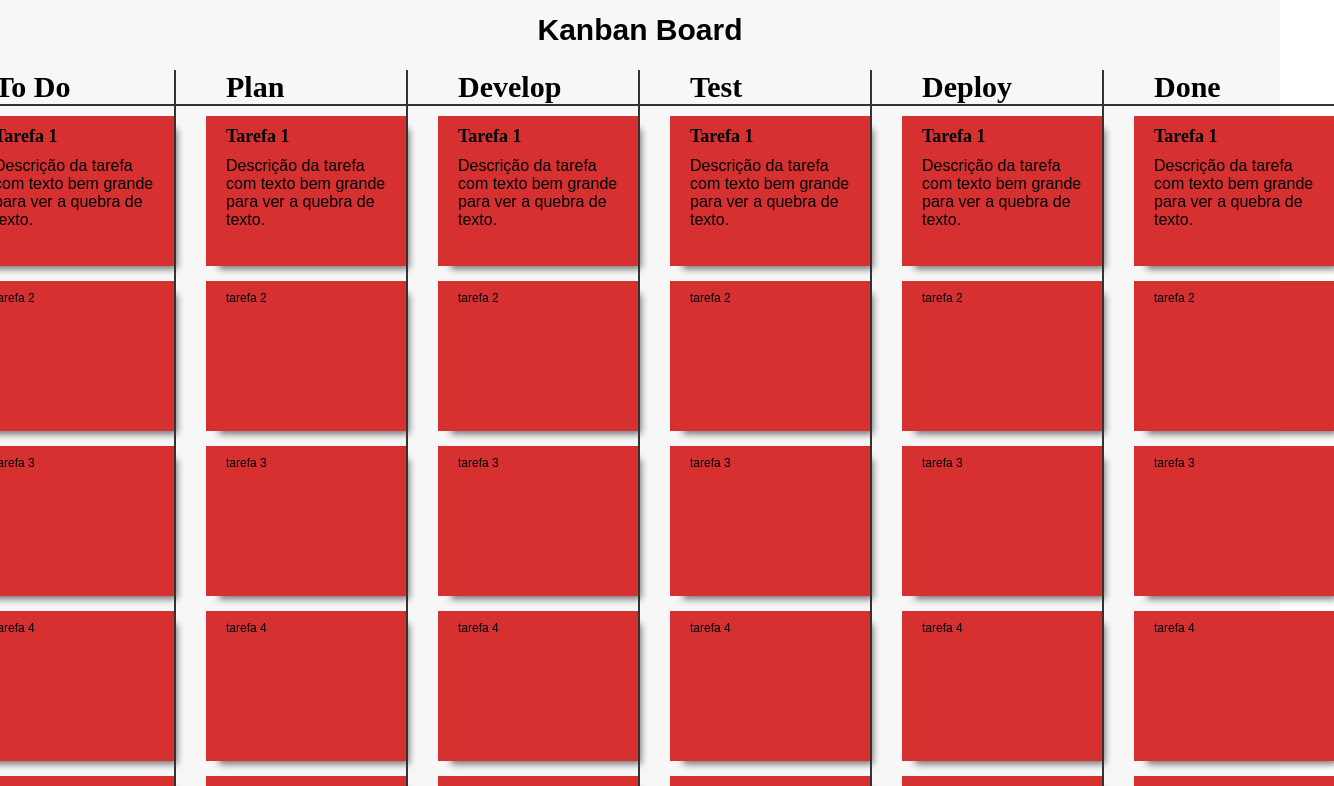
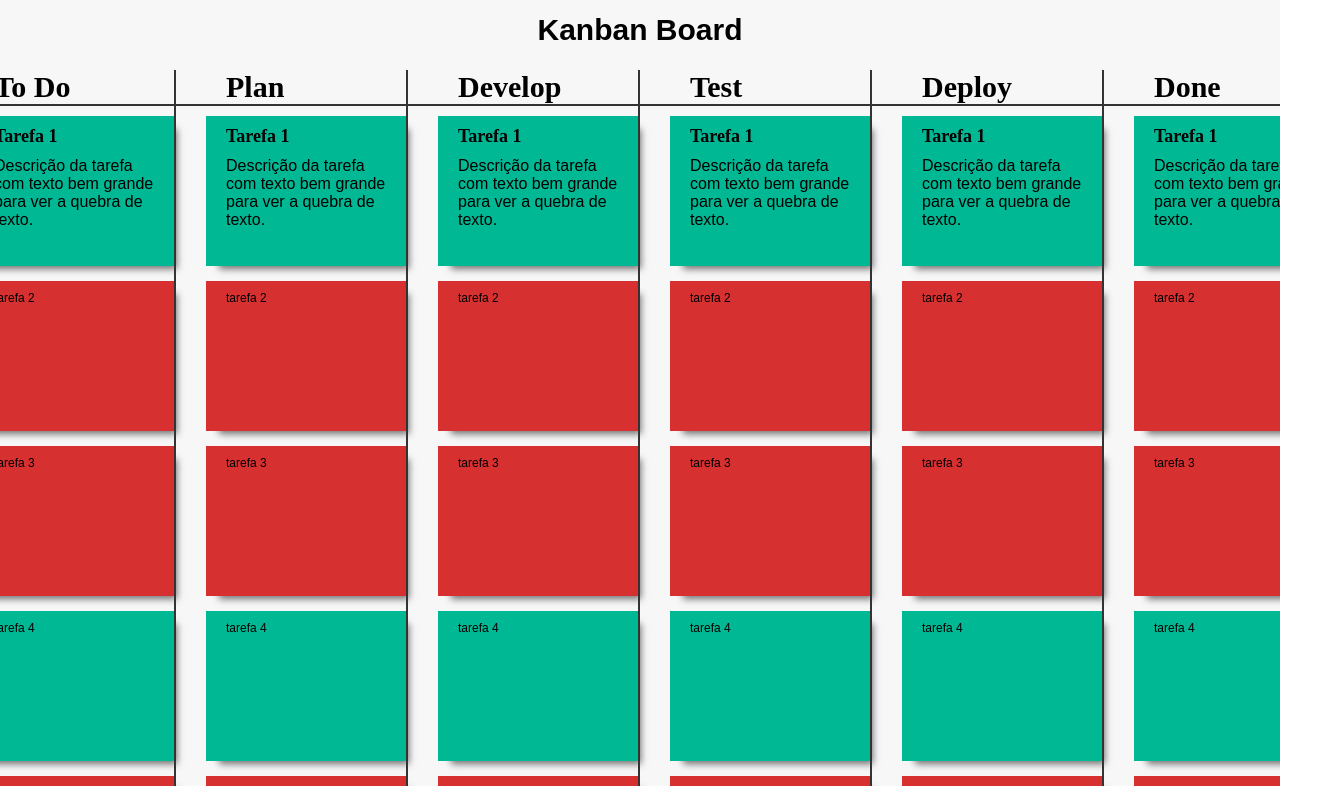
Before and after one commit to di-ferreira/kanban-board, a React (Create React App) app: page / in a window 1280 px wide. Shown: the top 786 px of the page, 1334 px wide, since content can reach past the window. Built offline with nearby package versions, Linux system fonts and the light colour scheme; a web font is replaced by a local one.

Commit message:
backgroud stick switch add

```diff
--- a/src/components/board/index.js
+++ b/src/components/board/index.js
@@ -13,6 +13,11 @@ export default function Board() {
         <List titleList="Deploy" />
         <List titleList="Done" />
       </BodyBoard>
+      <div>
+        <input type="text" />
+        <button> Task </button>
+        <button> Feature </button>
+      </div>
     </Container>
   );
 }
--- a/src/components/board/styles.js
+++ b/src/components/board/styles.js
@@ -6,6 +6,7 @@ export const Container = styled.div`
   height: 100vh;
   background: #f7f7f7;
   flex-direction: column;
+  overflow-x: hidden;
 `;
 
 export const TitleBoard = styled.h1`
--- a/src/components/list/index.js
+++ b/src/components/list/index.js
@@ -1,21 +1,21 @@
 import React from "react";
 import { Container, TitleList, TaskList, TaskListItem } from "./styles";
 
-export default function List({ titleList }) {
+export default function List({ titleList, typeStick }) {
   return (
     <Container>
       <TitleList>{titleList}</TitleList>
       <TaskList>
-        <TaskListItem>
+        <TaskListItem draggable typeStick="task">
           <h2>Tarefa 1</h2>
           <p>
             Descrição da tarefa com texto bem grande para ver a quebra de texto.
           </p>
         </TaskListItem>
-        <TaskListItem>tarefa 2</TaskListItem>
-        <TaskListItem>tarefa 3</TaskListItem>
-        <TaskListItem>tarefa 4</TaskListItem>
-        <TaskListItem>tarefa 5</TaskListItem>
+        <TaskListItem typeStick="feature">tarefa 2</TaskListItem>
+        <TaskListItem typeStick="feature">tarefa 3</TaskListItem>
+        <TaskListItem typeStick="task">tarefa 4</TaskListItem>
+        <TaskListItem typeStick="feature">tarefa 5</TaskListItem>
       </TaskList>
     </Container>
   );
--- a/src/components/list/styles.js
+++ b/src/components/list/styles.js
@@ -29,7 +29,8 @@ export const TaskList = styled.ul`
 export const TaskListItem = styled.li`
   width: 200px;
   height: 150px;
-  background: #d63031;
+  background: ${(props) =>
+    props.typeStick !== "task" ? "#d63031" : "#00b894"};
   margin-bottom: 15px;
   padding: 10px 20px;
   box-shadow: 8px 8px 7px -5px rgba(0, 0, 0, 0.55);
```
